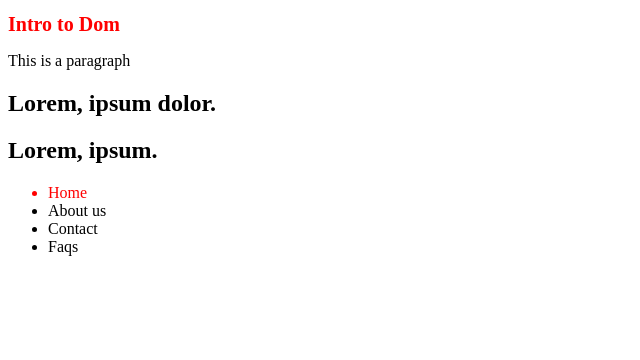
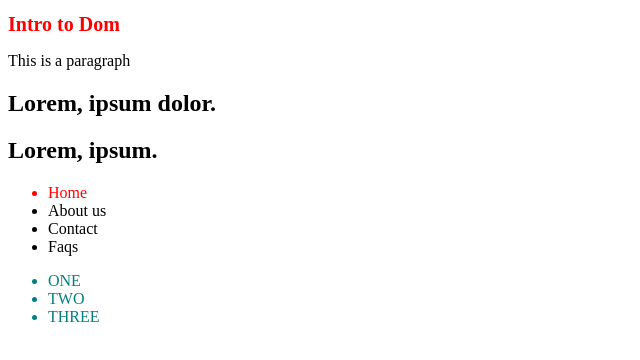
Before and after one commit to Shahan-07/Javascript--Sereis, a plain HTML site: page 06-dom/one.html in a window 1280 px wide. Shown: the whole page, without its empty margins (0-640 px from the left). Drawn offline with Linux system fonts and the light colour scheme.

Commit message:
DOM Excercise 1

```diff
--- a/06-dom/one.html
+++ b/06-dom/one.html
@@ -14,10 +14,16 @@
         <h2>Lorem, ipsum dolor.</h2>
         <h2>Lorem, ipsum.</h2>
         <ul>
-            <li>Home</li>
+            <li id = 'one'>Home</li>
             <li>About us</li>
             <li>Contact</li>
             <li>Faqs</li>
+        </ul>
+
+        <ul>
+            <li class="list-items"> ONE</li>
+            <li class="list-items">TWO</li>
+            <li class="list-items">THREE</li>
         </ul>
     </div>
 
--- a/06-dom/one.js
+++ b/06-dom/one.js
@@ -21,3 +21,24 @@ document.querySelectorAll('li');    // select all the elements of the list
 document.querySelectorAll('li');
 const TempList = document.querySelectorAll('li');
 TempList[0].style.color = 'red';
+
+
+// example of changing the  style of a node through forEach function
+
+document.querySelectorAll('li');
+const list = document.querySelectorAll('li');
+list.forEach(function (li) {
+    li.style.Color = 'tan';
+})
+
+
+// examle of getting the elements through class selector and changing the style of HTMl collection  through Array.from()
+
+document.getElementsByClassName("list-items");
+const newList = document.getElementsByClassName("list-items");
+
+Array.from(newList);
+const convertedArray = Array.from(newList);
+convertedArray.forEach(function (li) {
+    li.style.color = 'teal';
+})
```
